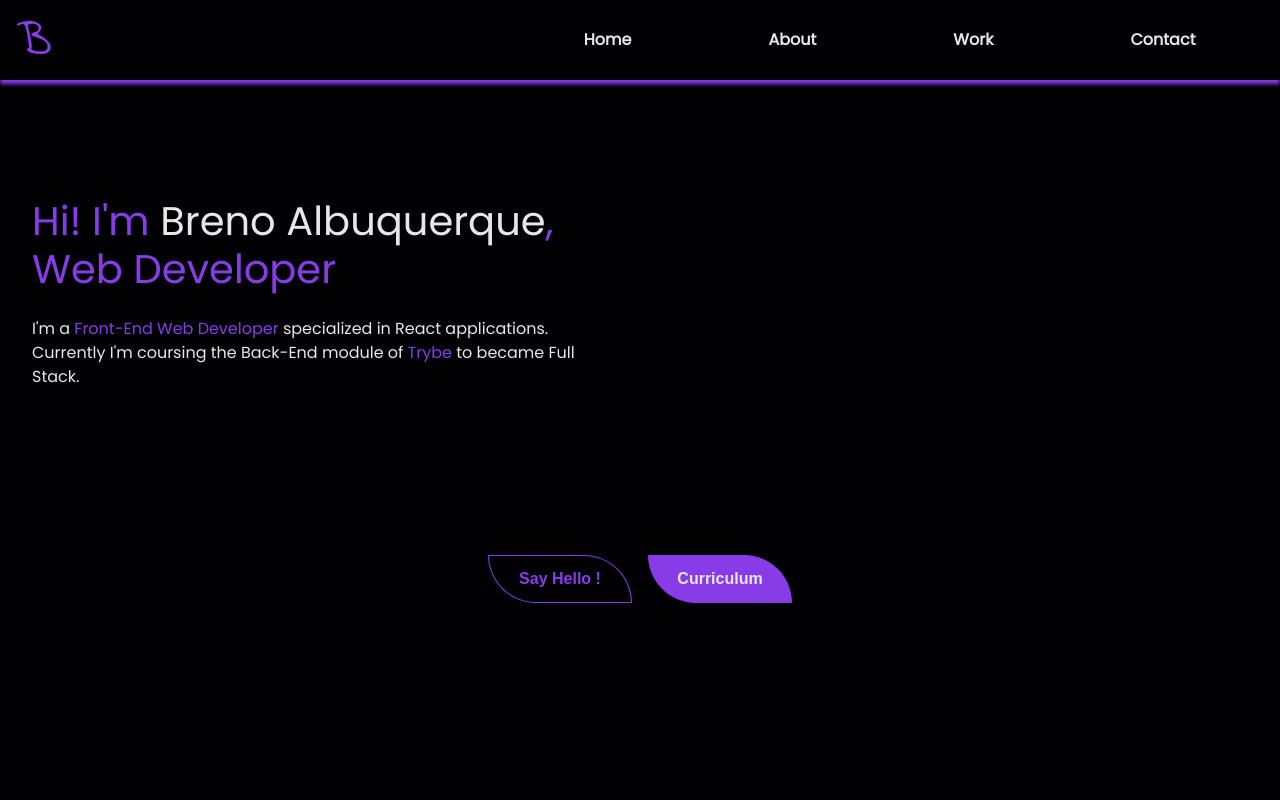
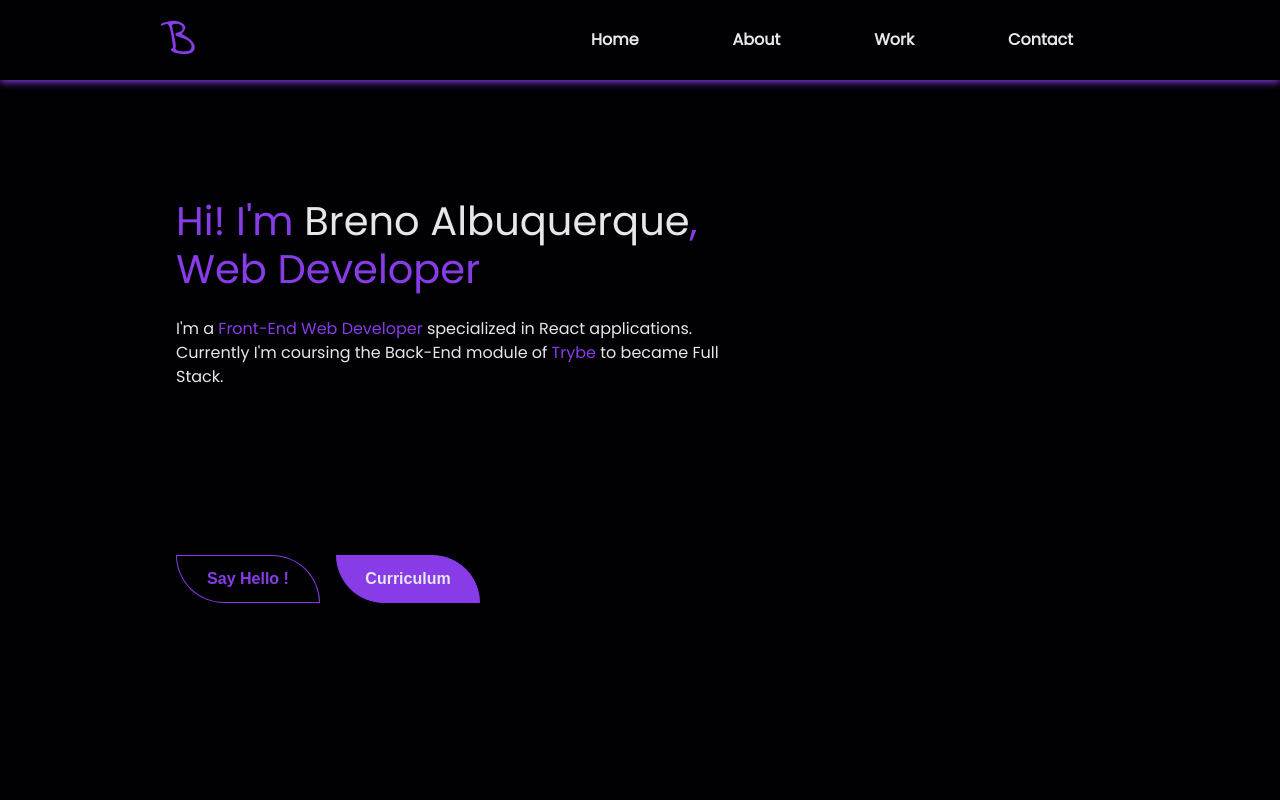
Before and after one commit to Breno-Albuquerque/Breno-Albuquerque.github.io, a React (Create React App) app: page / in a window 1280 px wide. Shown: the top 800 px of the page. Built offline with nearby package versions, Linux system fonts and the light colour scheme.

Commit message:
feat: starting 992px responsive

```diff
--- a/src/App.js
+++ b/src/App.js
@@ -9,13 +9,15 @@ import styled from 'styled-components';
 import Work from './components/Work';
 import Contact from './components/Contact';
 
+
 const ContentContainer = styled.div`
-/*   max-width: ; */
-
   box-sizing: border-box;
 
   background-color: ${props => props.theme.black};
   font-family: 'Poppins', sans-serif;
+
+  max-width: 992px;
+  margin: 0 auto;
 `
 
 function App() {
@@ -23,13 +25,13 @@ function App() {
     <>
       <GlobalStyle/>
       <ThemeProvider theme={theme}>
-        <ContentContainer>
           <Header/>
-          <Home />
-          <About />
-          <Work />
-          <Contact />
-        </ContentContainer>
+          <ContentContainer>
+            <Home />
+            <About />
+            <Work />
+            <Contact />
+          </ContentContainer>
       </ThemeProvider>
     </>
   );
--- a/src/GlobalStyle.js
+++ b/src/GlobalStyle.js
@@ -50,6 +50,7 @@ const GlobalStyle = createGlobalStyle`
   }
   &:root{
     font-size: 16px;
+    background-color: #010104;
   }
 `
 export default GlobalStyle;
--- a/src/components/Header.js
+++ b/src/components/Header.js
@@ -6,20 +6,37 @@ import Menu from './Menu';
 const Container = styled.header`
   display: flex;
   align-items: center;
-  justify-content: space-between;
 
+  font-family: 'Poppins', sans-serif;
   position: fixed;
 
   box-sizing: border-box;
-  padding: 16px;
 
   background-color: ${props => props.theme.black};
-  box-shadow: 0px 4px 4px 0px ${props => props.theme.purple1};
+  box-shadow: 0px 2px 8px 0px ${props => props.theme.purple1};
 
   z-index: 9;
 
   width: 100%;
   height: 10vh;
+
+  @media(min-width: 992px) {
+    height: 80px;
+  }
+`
+
+const SubContainer = styled.div`
+  display: flex;
+  align-items: center;
+  justify-content: space-between;
+
+  box-sizing: border-box;
+  padding: 16px;
+
+  width: 100%;
+  max-width: 992px;
+
+  margin: 0 auto;
 `
 
 const Nav = styled.nav`
@@ -96,6 +113,7 @@ function Header() {
 
   return (
     <Container>
+      <SubContainer>
         <Bsymbol/>
 
         <MenuBox onClick={ handleMenuClick }>
@@ -114,8 +132,7 @@ function Header() {
         </Nav>
 
         <Menu wasClicked={ wasClicked } />
-
-
+      </SubContainer>
     </Container>
   )
 }
--- a/src/components/Home.js
+++ b/src/components/Home.js
@@ -71,6 +71,10 @@ const ButtonsBox = styled.div`
   display: flex;
   flex-wrap: wrap;
   justify-content: center;
+
+  @media(min-width: 992px) {
+    align-self: flex-start;
+  }
 `
 
 const HelloButton = styled.button`
```
Lines whose indentation alone changed are shown as unchanged.
